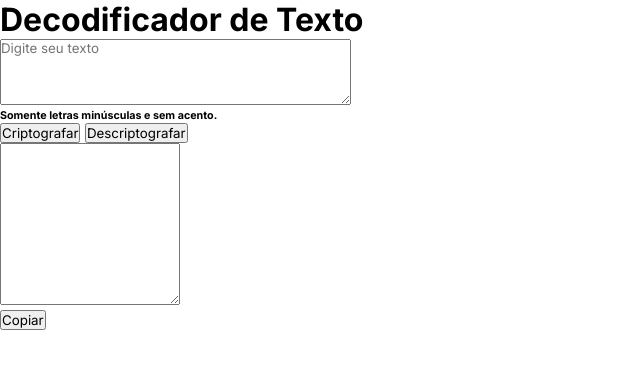
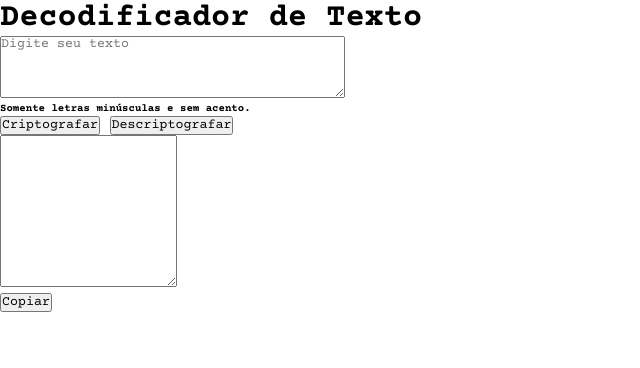
Before and after one commit to jsilva-js/decodificador-de-texto, a plain HTML site: page index.html in a window 1280 px wide. Shown: the whole page, without its empty margins (0-640 px from the left). Drawn offline with nearby package versions, Linux system fonts and the light colour scheme.

Commit message:
altera font-family

```diff
--- a/index.html
+++ b/index.html
@@ -6,7 +6,7 @@
 
     <link rel="preconnect" href="https://fonts.googleapis.com">
     <link rel="preconnect" href="https://fonts.gstatic.com" crossorigin>
-    <link href="https://fonts.googleapis.com/css2?family=Inter:wght@100..900&display=swap" rel="stylesheet">
+    <link href="https://fonts.googleapis.com/css2?family=Courier+Prime:ital,wght@0,400;0,700;1,400;1,700&display=swap" rel="stylesheet">
 
     <link rel="stylesheet" href="./src/styles/style.css">
 
@@ -14,7 +14,7 @@
 </head>
 <body>
     <header>
-        <h1>Decodificador de Texto</h1>
+        <h1 class="title">Decodificador de Texto</h1>
     </header>
 
     <main>
--- a/src/styles/style.css
+++ b/src/styles/style.css
@@ -2,5 +2,5 @@
     margin: 0;
     padding: 0;
     box-sizing: border-box;
-    font-family: "Inter", sans-serif;
+    font-family: "Courier Prime", monospace;
 }
```
